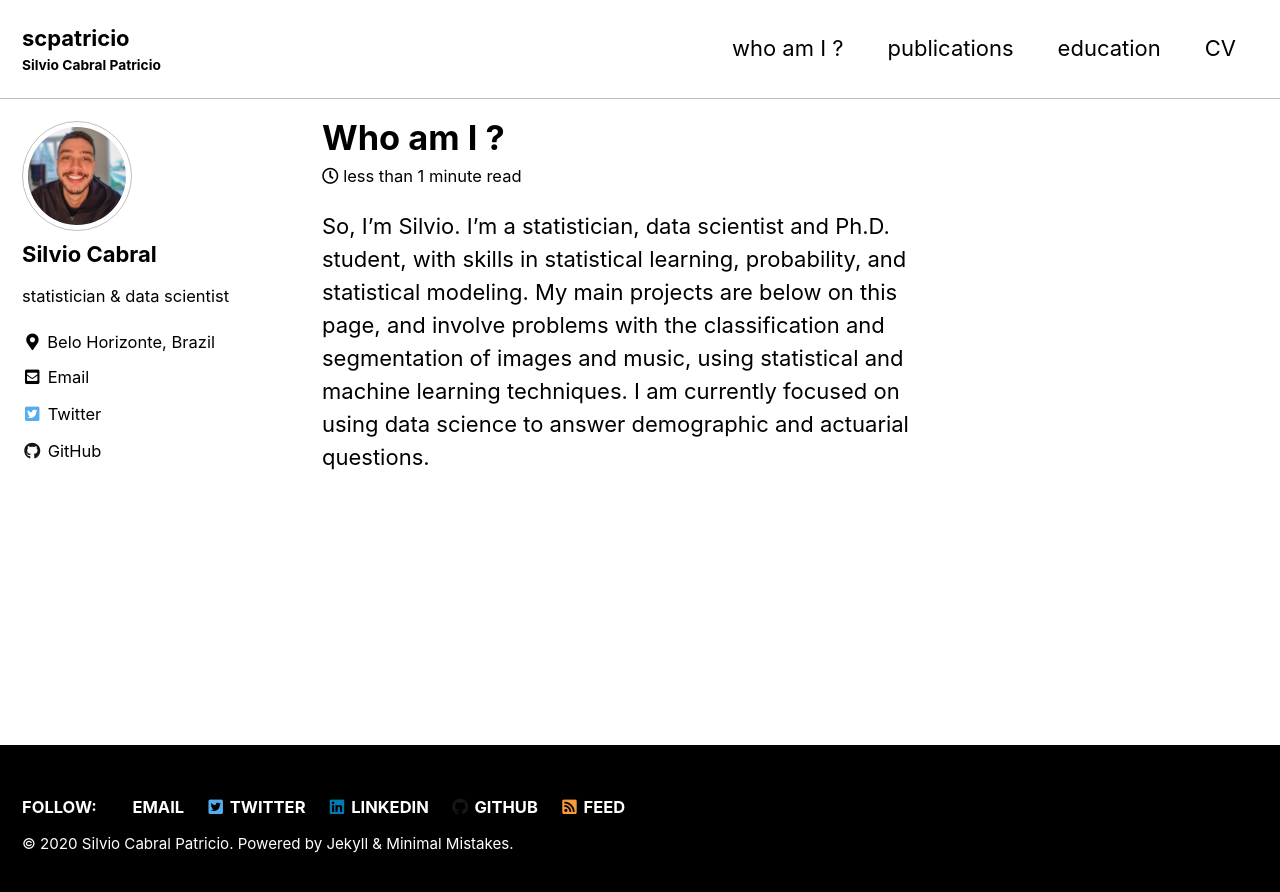
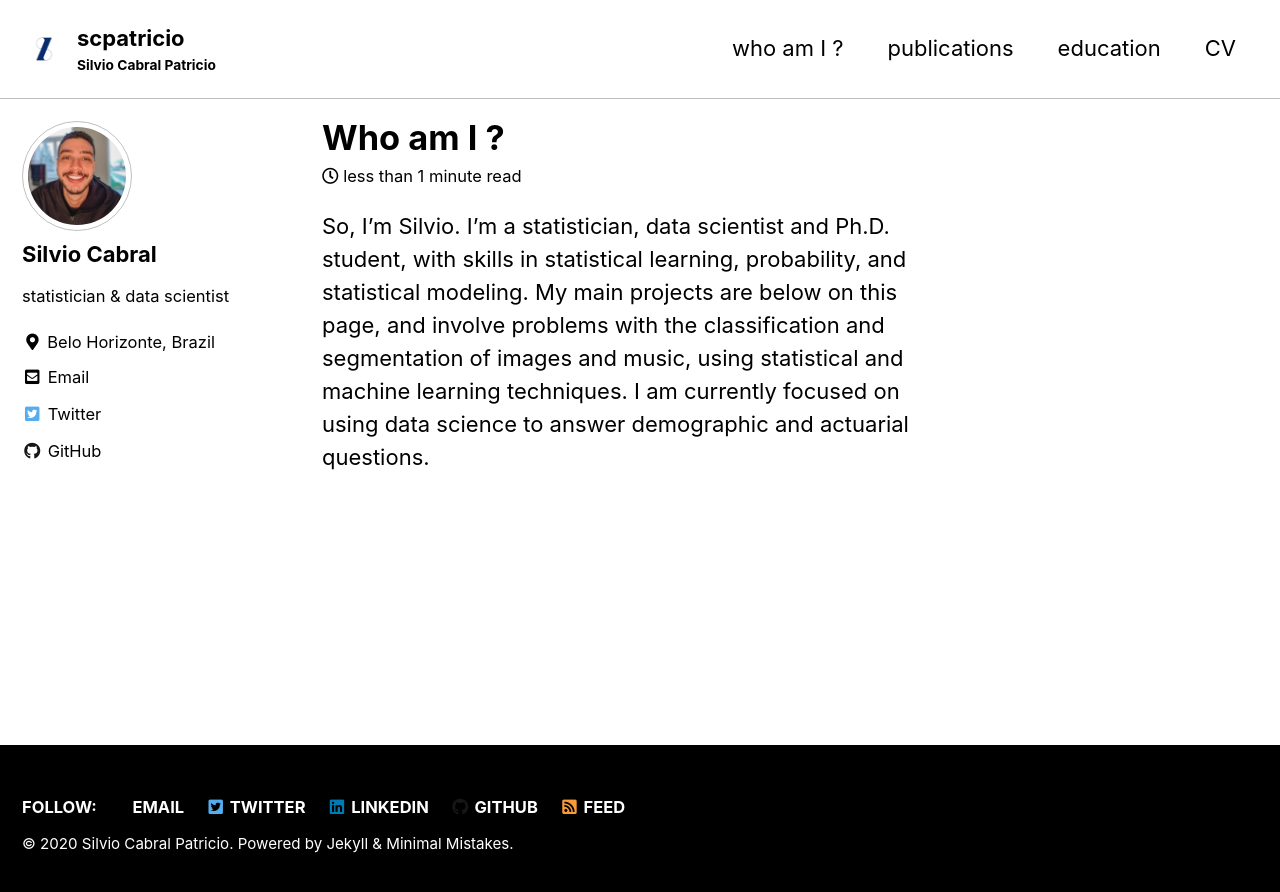
Before and after one commit to scpatricio/scpatricio.github.io, a Jekyll site: the page built from _pages/about.md, in a window 1280 px wide. Shown: the top 892 px of the page. Built offline with Jekyll 4.4.1, drawn with Linux system fonts in a browser that asks for light colours; cached includes are drawn as plain includes.

Commit message:
new github commit

```diff
--- a/_config.yml
+++ b/_config.yml
@@ -25,7 +25,7 @@
 baseurl                  : # the subpath of your site, e.g. "/blog"
 repository               : # GitHub username/repo-name e.g. "mmistakes/minimal-mistakes"
 teaser                   : # path of fallback teaser image, e.g. "/assets/images/500x300.png"
-logo                     : # path of logo image to display in the masthead, e.g. "/assets/images/88x88.png"
+logo                     : "/images/logo_size.jpg" # path of logo image to display in the masthead, e.g. "/assets/images/88x88.png"
 masthead_title           : # overrides the website title displayed in the masthead, use " " for no title
 # breadcrumbs            : false # true, false (default)
 words_per_minute         : 200
```
Also changed, not shown: images/logo_size.jpg (added), 2 other files.
